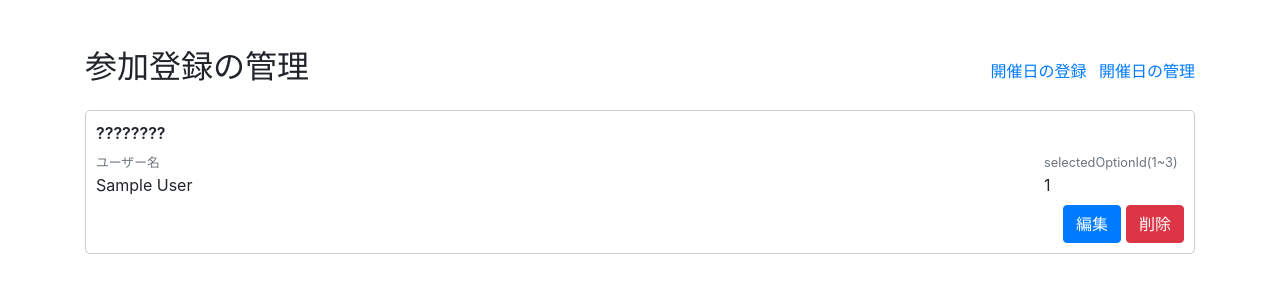
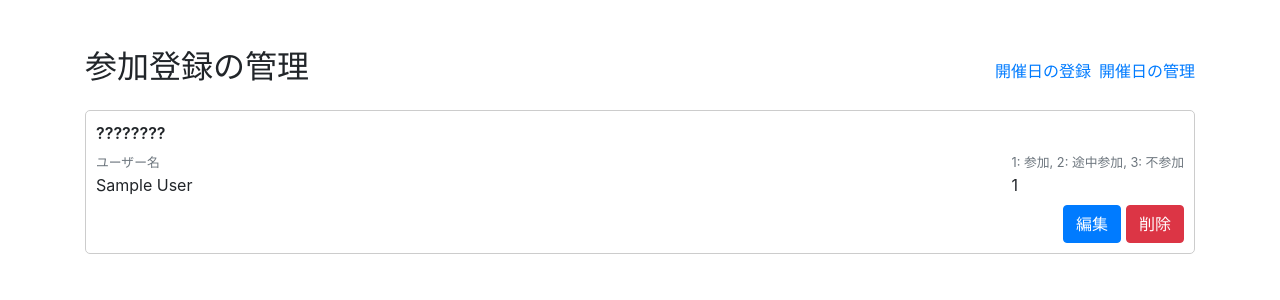
Before and after one commit to shingaryu/water-server-be, a Flask app: page /entries/list in a window 1280 px wide. Shown: the top 300 px of the page. Run offline with Flask 2, Linux system fonts and the light colour scheme; a database or web service that is not in the repository returns one stand-in record (values such as "Sample title"); parts of the project's set-up code (start-up, migrations or seed data) failed here and were passed over; some libraries are stand-ins or nearby versions.

Commit message:
Improve layout and description

```diff
--- a/templates/entries_list.html
+++ b/templates/entries_list.html
@@ -36,9 +36,9 @@
 </head>
 <body>
 <div class="container mt-5">
-    <div class="d-flex justify-content-between align-items-center mb-3">
+    <div class="d-flex flex-column flex-md-row justify-content-between align-items-md-center mb-3">
         <h2>参加登録の管理</h2>
-        <div>
+        <div class="d-flex flex-column flex-md-row">
             <a href="/events/register" class="mr-2">開催日の登録</a>
             <a href="/events/list">開催日の管理</a>
         </div>
@@ -57,7 +57,7 @@
                 <input type="text" class="form-control" id="editUserName" disabled>
             </div>
             <div class="form-group">
-                <label for="editSelectedOptionId">selectedOptionId(1~3)</label>
+                <label for="editSelectedOptionId">1: 参加, 2: 途中参加, 3: 不参加</label>
                 <select class="form-control" id="editSelectedOptionId" name="selected_option_id" required>
                     <option value="1">1</option>
                     <option value="2">2</option>
@@ -78,7 +78,7 @@
                 <div>{{ entry.user_name }}</div>
             </div>
             <div class="entry-field">
-                <div class="text-muted small">selectedOptionId(1~3)</div>
+                <div class="text-muted small">1: 参加, 2: 途中参加, 3: 不参加</div>
                 <div>{{ entry.option_id }}</div>
             </div>
         </div>
--- a/templates/events_list.html
+++ b/templates/events_list.html
@@ -30,9 +30,9 @@
 </head>
 <body>
 <div class="container mt-5">
-    <div class="d-flex justify-content-between align-items-center mb-3">
+    <div class="d-flex flex-column flex-md-row justify-content-between align-items-md-center mb-3">
         <h2>開催日の管理</h2>
-        <div>
+        <div class="d-flex flex-column flex-md-row">
             <a href="/events/register" class="mr-2">開催日の登録</a>
             <a href="/entries/list">参加登録の管理</a>
         </div>
--- a/templates/events_register.html
+++ b/templates/events_register.html
@@ -19,9 +19,9 @@
 </head>
 <body>
 <div class="container mt-5">
-    <div class="d-flex justify-content-between align-items-center mb-3">
+    <div class="d-flex flex-column flex-md-row justify-content-between align-items-md-center mb-3">
         <h2>開催日を登録</h2>
-        <div>
+        <div class="d-flex flex-column flex-md-row">
             <a href="/events/list" class="mr-2">開催日の管理</a>
             <a href="/entries/list">参加登録の管理</a>
         </div>
```
